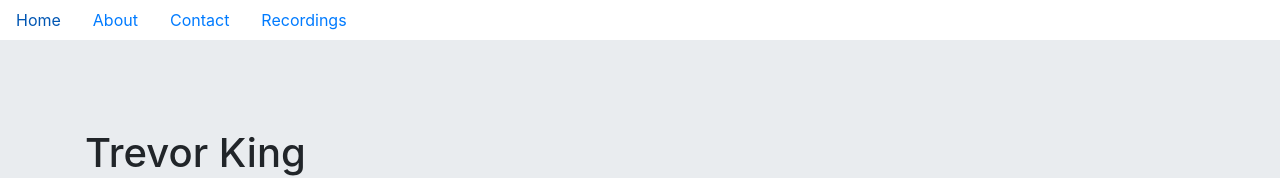
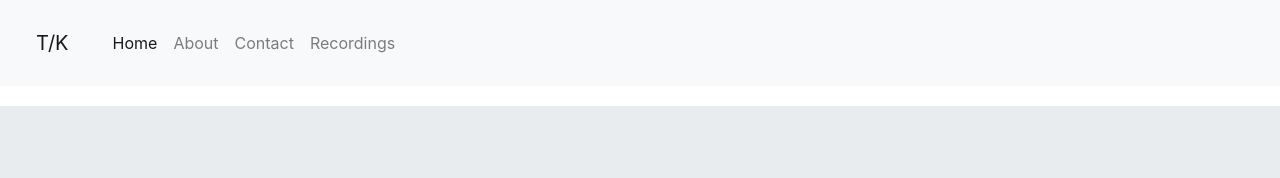
Before and after one commit to caroline-e-miller/trevor-king-bassoon, a React (Create React App) app: page / in a window 1280 px wide. Shown: the top 178 px of the page. Built offline with nearby package versions, Linux system fonts and the light colour scheme.

Commit message:
fixed hung code, navbar appearance

```diff
--- a/src/components/Navbar/Navbar.js
+++ b/src/components/Navbar/Navbar.js
@@ -1,9 +1,9 @@
 import React from "react";
 import { Link, useLocation } from "react-router-dom";
-import { Nav, Container } from "react-bootstrap";
+import { Navbar, Nav, Container } from "react-bootstrap";
 import "./Navbar.css";
 
-function Navbar() {
+function Navigator() {
     const location = useLocation();
 
     return (
@@ -18,11 +18,11 @@ function Navbar() {
         //         </Nav>
         //     </Container>
         // </Navbar>
-        // <Navbar collapseOnSelect expand="sm" variant="light" bg="light">
-        //     <Navbar.Brand href="/">T/K</Navbar.Brand>
-        //     <Navbar.Toggle aria-controls="basic-navbar-nav" />
-        //     <Navbar.Collapse id="basic-navbar-nav">
-        //         <Nav className="mr-auto">
+        <Navbar collapseOnSelect expand="sm" variant="light" bg="light">
+            <Navbar.Brand href="/">T/K</Navbar.Brand>
+            <Navbar.Toggle aria-controls="basic-navbar-nav" />
+            <Navbar.Collapse id="basic-navbar-nav">
+                <Nav className="mr-auto">
                     <ul className="nav nav-bar">
                         <li className="nav-item">
                             <Link to="/" className={location.pathname === "/" ? "nav-link active" : "nav-link"}>
@@ -54,10 +54,10 @@ function Navbar() {
         </Link>
                         </li>
                     </ul>
-        //         </Nav>
-        //     </Navbar.Collapse>
-        // </Navbar >
+                </Nav>
+            </Navbar.Collapse>
+        </Navbar >
     );
 }
 
-export default Navbar;
+export default Navigator;
```
Lines whose indentation alone changed are shown as unchanged.
